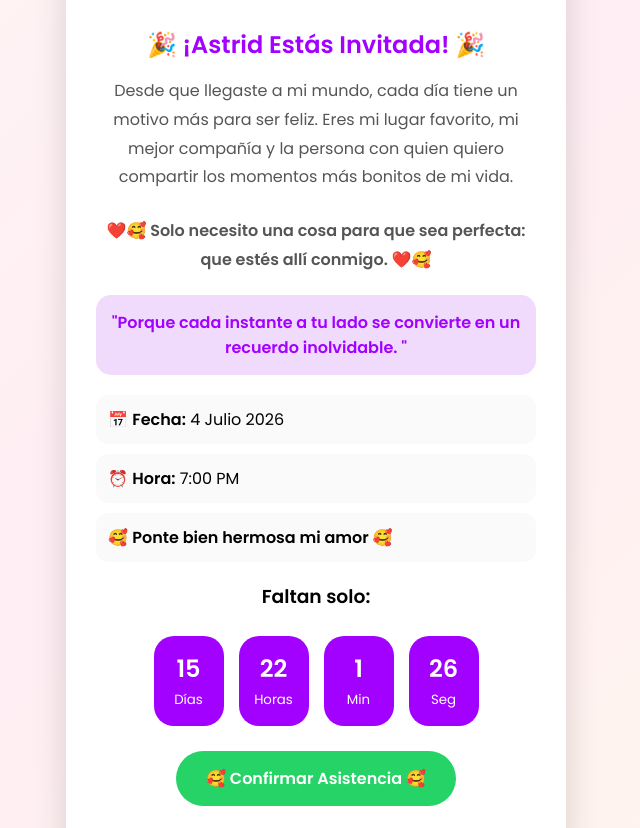
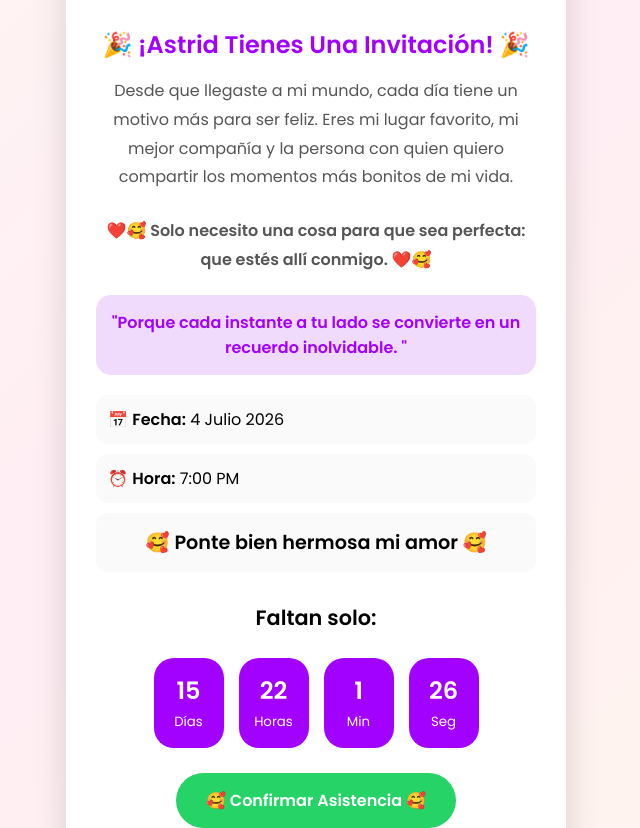
Before and after one commit to N4xtorq9/tarjeta-jurany, a plain HTML site: page index.html in a window 1280 px wide. Shown: the part 373-1201 px from the top of the page, without its empty margins (324-964 px from the left). Drawn offline with Linux system fonts and the light colour scheme.

Commit message:
Actualización de index y estilos

```diff
--- a/css/style.css
+++ b/css/style.css
@@ -67,6 +67,11 @@ color:#555;
 line-height:1.8;
 }
 
+.titulo{color:#000000;
+margin-top:30px;
+font-size:1.3rem;
+}
+
 .quote{
 margin:20px 0;
 padding:15px;
@@ -86,6 +91,15 @@ background:#fafafa;
 padding:12px;
 border-radius:12px;
 margin-bottom:10px;
+}
+
+.item1{
+background:#fafafa;
+padding:15px;
+border-radius:12px;
+margin-bottom:10px;
+text-align:center;
+font-size:1.2rem;
 }
 
 .countdown{
--- a/index.html
+++ b/index.html
@@ -26,7 +26,7 @@
       </div>
 
       <div class="content">
-        <h2>🎉 ¡Astrid Estás Invitada! 🎉</h2>
+        <h2>🎉 ¡Astrid Tienes Una Invitación! 🎉</h2>
 
         <p class="message">
           Desde que llegaste a mi mundo, cada día tiene un motivo más para ser
@@ -57,7 +57,7 @@
             <span>7:00 PM</span>
           </div>
 
-          <div class="item">🥰 <strong>Ponte bien hermosa mi amor </strong>🥰</div>
+          <div class="item1">🥰 <strong>Ponte bien hermosa mi amor </strong>🥰</div>
         </div>
 
         <h3 class="titulo">Faltan solo:</h3>
```
